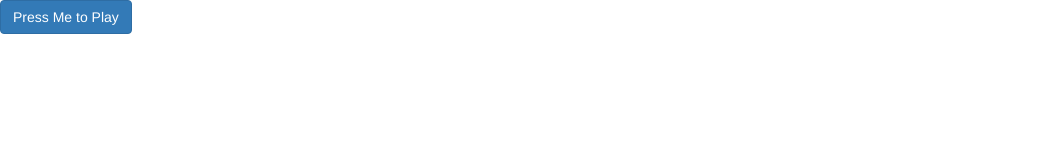
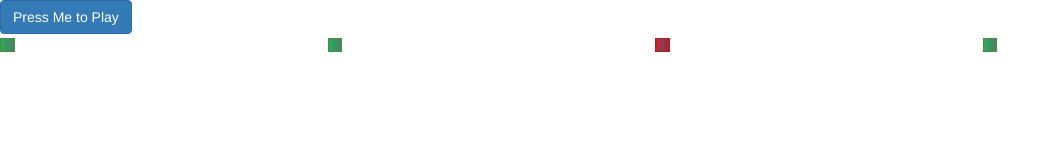
Before and after one commit to zachverb/oscl8r, a plain HTML site: page index.html in a window 1280 px wide. Shown: the whole page, without its empty margins (0-1060 px from the left). Drawn offline with nearby package versions, Linux system fonts and the light colour scheme.

```diff
--- a/index.html
+++ b/index.html
@@ -10,6 +10,12 @@
             <button id = "butt" type="button" onclick="choose();" class="btn btn-primary">
                 Press Me to Play
             </button>
+        </div>
+                <div class = "row">
+            <div class = "col-md-3"><img height="5%" width="5%" src="green-01.svg"/> </div>
+            <div class = "col-md-3"><img height="5%" width="5%" src="green-01.svg"/> </div>
+            <div class = "col-md-3"><img height="5%" width="5%" src="red-01.svg"/> </div>
+            <div class = "col-md-3"><img height="5%" width="5%" src="green-01.svg"/> </div>
         </div>
     </body>
     <style type="text/css"></style>
@@ -24,7 +30,6 @@ if (connected) {
 function choose() {
     alert("beep beep boop bloop");
 
-
     //$("#file2")[0].play();
 }
 
```
